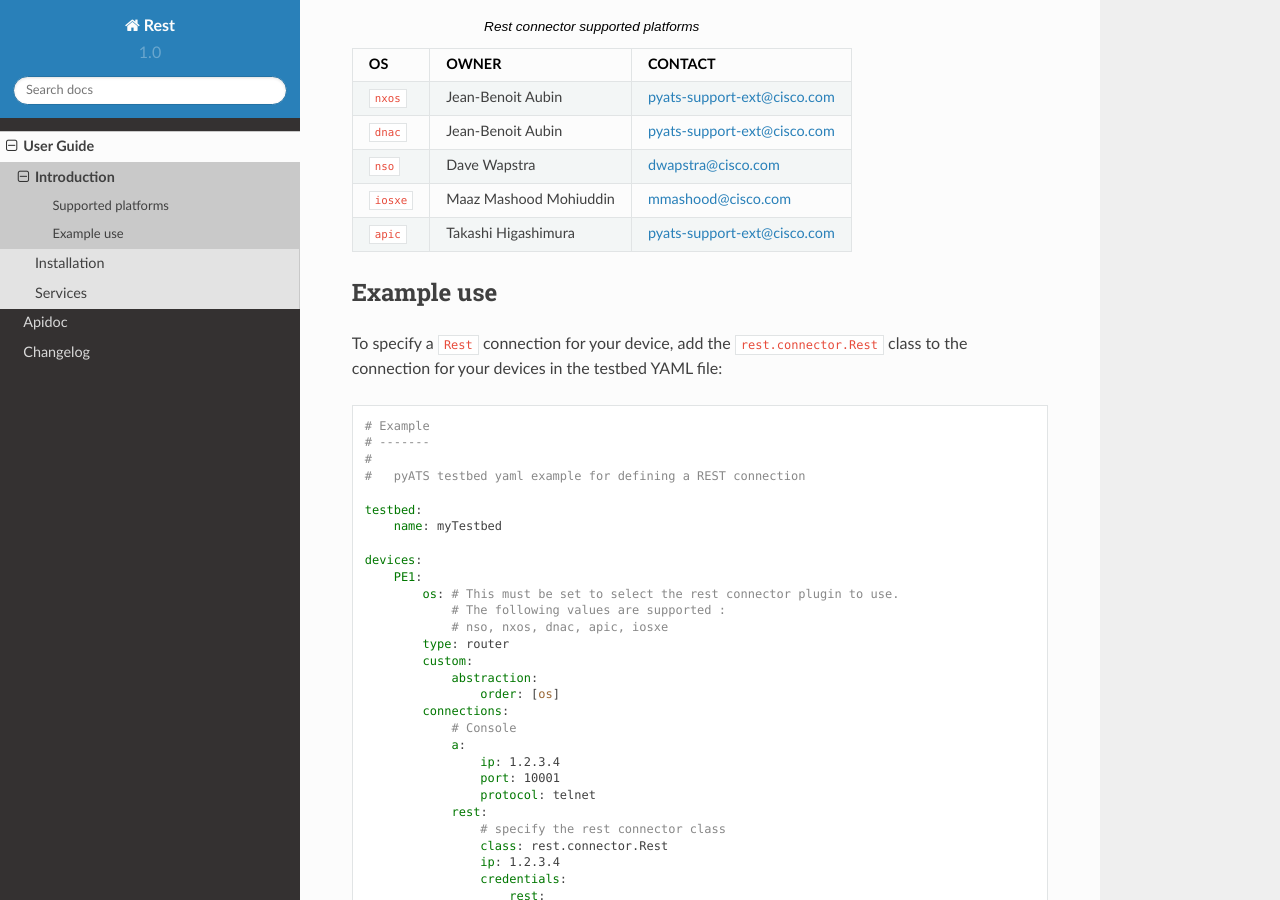
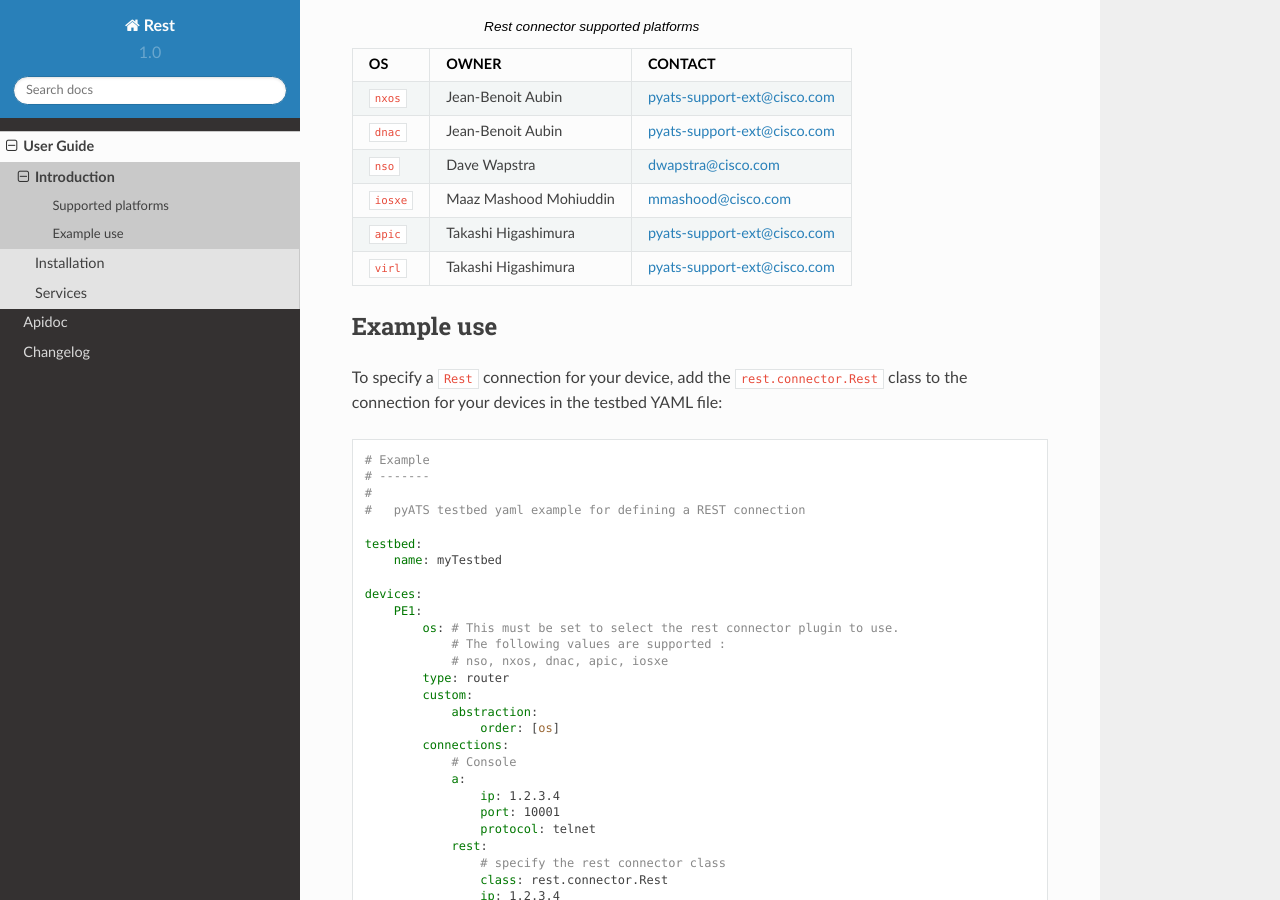
Before and after one commit to CiscoTestAutomation/rest, a Sphinx documentation site: the page built from connector/docs/user_guide/introduction.rst, in a window 1280 px wide and 900 px high, scrolled down 405 px. Built offline with Sphinx 7.4.7 and the Read the Docs theme 2.0.0, drawn with Linux system fonts in a browser that asks for light colours.

Commit message:
updated introduction

```diff
--- a/connector/docs/user_guide/introduction.rst
+++ b/connector/docs/user_guide/introduction.rst
@@ -24,6 +24,7 @@ At the moment `rest.connector` supports the following platforms:
     ``nso``, Dave Wapstra, dwapstra@cisco.com
     ``iosxe``, Maaz Mashood Mohiuddin, mmashood@cisco.com
     ``apic``, Takashi Higashimura, pyats-support-ext@cisco.com
+    ``virl``, Takashi Higashimura, pyats-support-ext@cisco.com
 
 
 Example use
```
